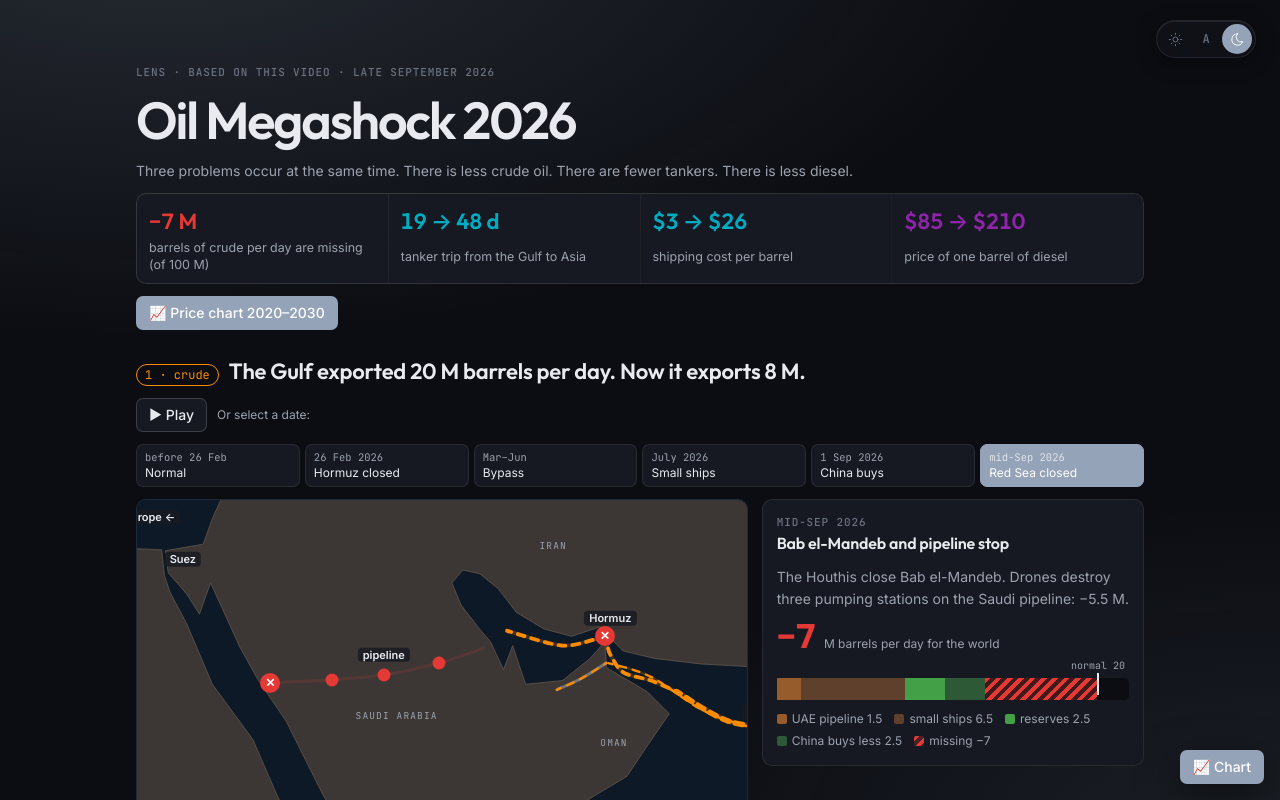
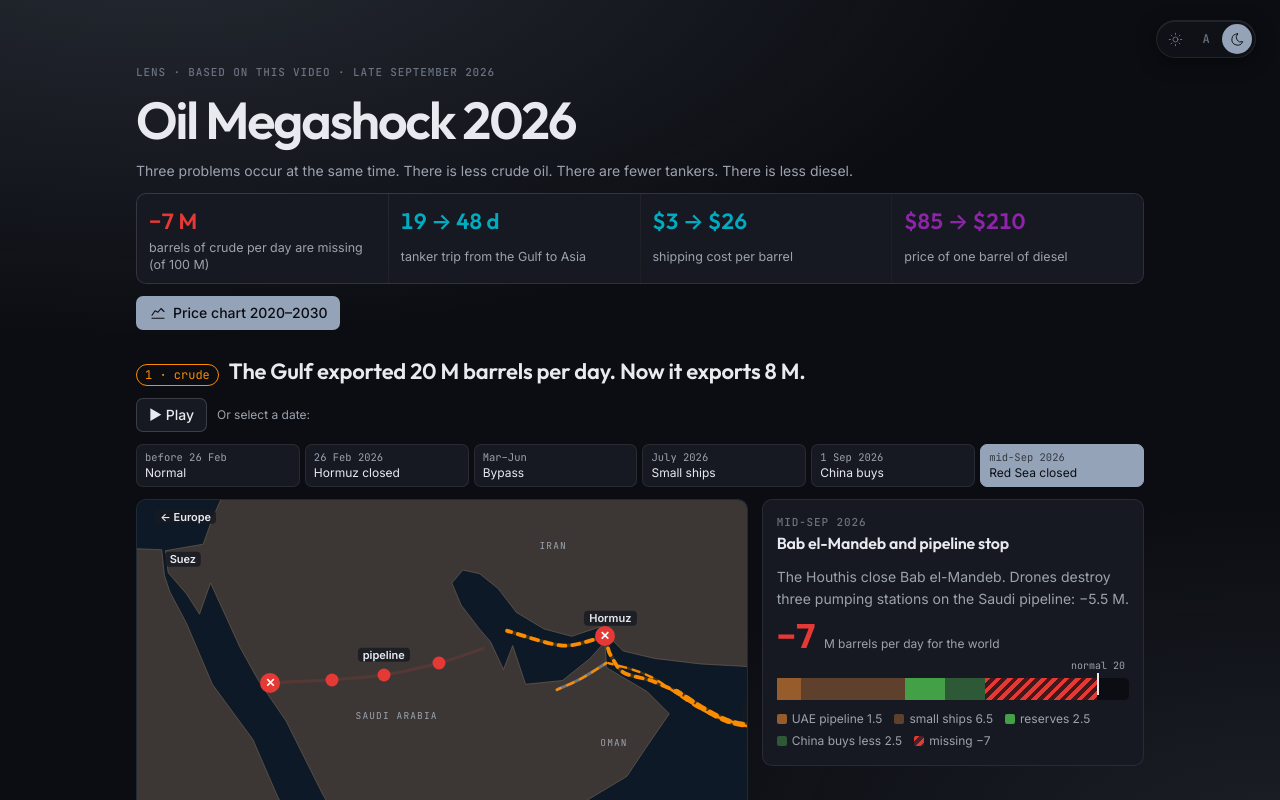
Before and after one commit to gramoflava/lens, a plain HTML site: page oilmegashock26.html in a window 1280 px wide. Both pictures are taken after a click on the button 1237 px from the left and 39 px from the top of the page. Shown: the top 800 px of the page. Drawn offline with Linux system fonts and the light colour scheme.

Commit message:
style: lens accent from gramof, Tabler chart icon, tidier labels and index

```diff
--- a/common.css
+++ b/common.css
@@ -1,11 +1,6 @@
 /* lens — shared by index.html and every page: accent + theme switch */
 
-/* Accent: silver (cool slate). Lightness matches the family: 500/600 in light, 400 in dark. To make it family-wide, move the three accent lines into the accent block of gramofdesign/gramof.css. */
-:root[data-accent='lens'] { --accent: #64748b; --accent-hover: #475569; }
-@media (prefers-color-scheme: dark) {
-  :root:not(.theme-light):not(.theme-dark)[data-accent='lens'] { --accent: #94a3b8; --accent-hover: #cbd5e1; }
-}
-html.theme-dark[data-accent='lens'] { --accent: #94a3b8; --accent-hover: #cbd5e1; }
+/* The silver `lens` accent lives in gramofdesign/gramof.css with the other product hues. */
 
 .theme-wrap {
   position: fixed;
--- a/gramofdesign/gramof.css
+++ b/gramofdesign/gramof.css
@@ -1,6 +1,6 @@
 /* ============================================================================
    gramof design — shared design language
-   One family, five products. Shared bones, per-project accent hue.
+   One family, six products. Shared bones, per-project accent hue.
 
    Bones derive from whois (cleanest light/dark story).
    Glass surfaces derive from novaos, calmed for everyday use.
@@ -152,6 +152,7 @@ html.theme-light {
   --text-secondary: #4b5563;
   --text-muted:     #9ca3af;
   --text-on-accent: #ffffff;
+  --text-on-color:  #ffffff;   /* labels on fixed palette / chart fills, both themes */
 
   --shadow-sm:    0 1px 3px rgba(0, 0, 0, 0.05), 0 1px 2px rgba(0, 0, 0, 0.03);
   --shadow-md:    0 4px 20px rgba(0, 0, 0, 0.06), 0 1px 2px rgba(0, 0, 0, 0.03);
@@ -192,7 +193,7 @@ html.theme-light {
     --text:           #e8eaf0;
     --text-secondary: #9ca3af;
     --text-muted:     #6b7280;
-    --text-on-accent: #ffffff;
+    --text-on-accent: #0b0d12;   /* dark accents are light: white fails AA */
 
     --shadow-sm:    0 1px 3px rgba(0, 0, 0, 0.35);
     --shadow-md:    0 4px 20px rgba(0, 0, 0, 0.42);
@@ -231,7 +232,7 @@ html.theme-dark {
   --text:           #e8eaf0;
   --text-secondary: #9ca3af;
   --text-muted:     #6b7280;
-  --text-on-accent: #ffffff;
+  --text-on-accent: #0b0d12;
 
   --shadow-sm:    0 1px 3px rgba(0, 0, 0, 0.35);
   --shadow-md:    0 4px 20px rgba(0, 0, 0, 0.42);
@@ -261,6 +262,7 @@ html.theme-dark {
 :root[data-accent='glassbox']    { --accent: #6d3ce0; --accent-hover: #5b2fc4; }
 :root[data-accent='hexports']    { --accent: #c2410c; --accent-hover: #9f3509; }
 :root[data-accent='novaos']      { --accent: #4f46e5; --accent-hover: #4338ca; }
+:root[data-accent='lens']        { --accent: #64748b; --accent-hover: #475569; }
 
 @media (prefers-color-scheme: dark) {
   :root:not(.theme-light):not(.theme-dark)                      { --accent: #3b82f6; --accent-hover: #60a5fa; }
@@ -269,6 +271,7 @@ html.theme-dark {
   :root:not(.theme-light):not(.theme-dark)[data-accent='glassbox']    { --accent: #a78bfa; --accent-hover: #c4b5fd; }
   :root:not(.theme-light):not(.theme-dark)[data-accent='hexports']    { --accent: #fb923c; --accent-hover: #fdba74; }
   :root:not(.theme-light):not(.theme-dark)[data-accent='novaos']      { --accent: #818cf8; --accent-hover: #a5b4fc; }
+  :root:not(.theme-light):not(.theme-dark)[data-accent='lens']        { --accent: #94a3b8; --accent-hover: #cbd5e1; }
 }
 
 html.theme-dark                      { --accent: #3b82f6; --accent-hover: #60a5fa; }
@@ -277,6 +280,7 @@ html.theme-dark[data-accent='grainofrain'] { --accent: #2dd4bf; --accent-hover:
 html.theme-dark[data-accent='glassbox']    { --accent: #a78bfa; --accent-hover: #c4b5fd; }
 html.theme-dark[data-accent='hexports']    { --accent: #fb923c; --accent-hover: #fdba74; }
 html.theme-dark[data-accent='novaos']      { --accent: #818cf8; --accent-hover: #a5b4fc; }
+html.theme-dark[data-accent='lens']        { --accent: #94a3b8; --accent-hover: #cbd5e1; }
 
 /* Derived accent washes — always in terms of the live --accent. */
 :root {
--- a/lens.css
+++ b/lens.css
@@ -77,7 +77,7 @@ body {
 
 .projects-grid {
   display: grid;
-  grid-template-columns: repeat(auto-fill, minmax(280px, 1fr));
+  grid-template-columns: minmax(0, 1fr);
   gap: var(--space-4);
 }
 
--- a/oilmegashock26.html
+++ b/oilmegashock26.html
@@ -119,7 +119,10 @@ details{font-size:13px;color:var(--muted)}
 details summary{cursor:pointer;font-family:var(--mono);font-size:12px}
 details ul{margin:8px 0 0;padding-left:18px;display:grid;gap:4px}
 footer{font-size:12px;color:var(--muted);border-top:1px solid var(--line);padding-top:12px;display:grid;gap:8px}
-.fab{position:fixed;right:16px;bottom:calc(16px + env(safe-area-inset-bottom,0px));z-index:5;box-shadow:var(--shadow-lg)}
+.fab{position:fixed;right:16px;bottom:calc(16px + env(safe-area-inset-bottom,0px));z-index:5;box-shadow:var(--shadow-lg);transition:opacity var(--dur-base,160ms),transform var(--dur-base,160ms)}
+.fab.is-hidden{opacity:0;transform:translateY(8px);pointer-events:none}
+@media (max-width:560px){.fab{width:44px;height:44px;padding:0;justify-content:center;border-radius:50%}.fab .fab-t{display:none}}
+.lbl.edge-l{transform:translate(0,-50%)}
 
 /* modal */
 dialog#chartDlg{position:fixed;inset:0;width:100vw;height:100dvh;max-width:none;max-height:none;margin:0;padding:0;border:0;border-radius:0;box-shadow:none;background:var(--surface);color:var(--ink);overflow:hidden}
@@ -183,7 +186,7 @@ input[type=range]{width:100%;accent-color:var(--ink)}
     <div class="kpi"><b class="t-ship">$3 → $26</b><span>shipping cost per barrel</span></div>
     <div class="kpi"><b class="t-refine">$85 → $210</b><span>price of one barrel of diesel</span></div>
   </div>
-  <div class="ctrl"><button class="btn btn--primary" type="button" data-open-chart>📈 Price chart 2020–2030</button></div>
+  <div class="ctrl"><button class="btn btn--primary" type="button" data-open-chart id="chartBtn"><svg class="icon" viewBox="0 0 24 24" aria-hidden="true"><path d="M4 19h16M4 15l4 -6l4 2l4 -5l4 4"/></svg>Price chart 2020–2030</button></div>
 </header>
 
 <section id="s1">
@@ -279,7 +282,7 @@ input[type=range]{width:100%;accent-color:var(--ink)}
 </footer>
 </div>
 
-<button class="btn btn--primary fab" type="button" data-open-chart>📈 Chart</button>
+<button class="btn btn--primary fab" type="button" data-open-chart aria-label="Price chart 2020–2030" title="Price chart 2020–2030"><svg class="icon" viewBox="0 0 24 24" aria-hidden="true"><path d="M4 19h16M4 15l4 -6l4 2l4 -5l4 4"/></svg><span class="fab-t">Chart</span></button>
 
 <dialog id="chartDlg" aria-labelledby="dlgTitle">
   <div class="dlg">
@@ -360,7 +363,7 @@ function mkFlow(k,pipe){const g=el('g',{},rsvg),d=smooth(RT[k]);flows[k]={pipe,b
 ['hEU','hAsia','hormuz','ewS','ewN','uaeSea','stsOut','stsIn'].forEach(k=>mkFlow(k,false));mkFlow('uaePipe',true);mkFlow('ewPipe',true);
 R(53.5,31.5,'Iran','lbl country');R(45,22.3,'Saudi Arabia','lbl country');R(47,15.6,'Yemen','lbl country');R(56.8,20.8,'Oman','lbl country');
 R(56.6,27.6,'Hormuz','lbl pt');R(41.9,11.6,'Bab el-Mandeb','lbl pt');R(33.4,30.8,'Suez','lbl pt');
-R(44.3,25.6,'pipeline','lbl pt minor');R(65,22.5,'→ Asia','lbl pt');R(31.6,33.1,'Europe ←','lbl pt');
+R(44.3,25.6,'pipeline','lbl pt minor');R(65,22.5,'→ Asia','lbl pt');R(31.9,33.1,'← Europe','lbl pt edge-l');
 const mH=R(56.3,26.6,'✕','mk off'),mB=R(43.35,12.5,'✕','mk off'),mY=R(38.15,24.05,'✕','mk off'),mS=[[47.3,25.15],[44.3,24.5],[41.5,24.25]].map(p=>R(p[0],p[1],'','mk small off'));
 const STAGES=[
  {d:'before 26 Feb',s:'Normal',t:'Normal operation',x:'20 M barrels per day go through Hormuz.',v:{hormuz:20,uae:0,ew:0,sts:0,spr:0,cn:0}},
@@ -401,7 +404,7 @@
 function route(ll,c,w){const d=smooth(ll);el('path',{d,class:'route',stroke:c,'stroke-width':w,opacity:.22},gsvg);const r=el('path',{d,class:'route',stroke:c,'stroke-width':w+.6},gsvg);const L=r.getTotalLength();r.style.strokeDasharray=L;return{r,L}}
 const RO=route(OLD,'var(--muted)',3.2),RN=route(NEW,'var(--ship)',3.6);
 const dO=el('circle',{r:7,fill:'var(--muted)',stroke:'var(--surface)','stroke-width':2},gsvg),dN=el('circle',{r:8,fill:'var(--ship)',stroke:'var(--surface)','stroke-width':2},gsvg);
-G(52,30.5,'Gulf','lbl pt');G(124.5,21.8,'Taiwan','lbl pt');G(19,-40,'Cape of Good Hope','lbl pt');G(32.5,35.5,'Suez','lbl pt minor');G(68,7,'old · 19 d','lbl pt minor');G(-14,40,'new · 48 d','lbl pt t-ship');G(20,12,'Africa','lbl country');G(95,40,'Asia','lbl country');
+G(52,30.5,'Gulf','lbl pt');G(124.5,21.8,'Taiwan','lbl pt');G(19,-40,'Cape of Good Hope','lbl pt');G(32.5,35.5,'Suez','lbl pt minor');G(68,7,'old · 19 d','lbl pt minor');G(-17,40,'new · 48 d','lbl pt t-ship edge-l');G(20,12,'Africa','lbl country');G(95,40,'Asia','lbl country');
 const cl=t=>Math.max(0,Math.min(1,t));
 function prog(T){const days=48*T,to=cl(days/19);RO.r.style.strokeDashoffset=RO.L*(1-to);RN.r.style.strokeDashoffset=RN.L*(1-T);
   const a=RO.r.getPointAtLength(RO.L*to),b=RN.r.getPointAtLength(RN.L*T);dO.setAttribute('cx',a.x);dO.setAttribute('cy',a.y);dN.setAttribute('cx',b.x);dN.setAttribute('cy',b.y);
@@ -489,6 +492,7 @@ resM.oninput=()=>{resLbl();cards();draw()};
 document.getElementById('allRes').onclick=()=>{ISSUES.forEach(i=>solved.add(i.id));upd()};
 document.getElementById('noneRes').onclick=()=>{solved.clear();upd()};
 const dlg=document.getElementById('chartDlg');
+{const f=document.querySelector('.fab'),t=document.getElementById('chartBtn');if(f&&t&&'IntersectionObserver'in window){f.classList.add('is-hidden');new IntersectionObserver(e=>f.classList.toggle('is-hidden',e[0].isIntersecting)).observe(t)}}
 document.querySelectorAll('[data-open-chart]').forEach(b=>b.onclick=()=>{dlg.showModal?dlg.showModal():dlg.setAttribute('open','');issues();resLbl();cards();requestAnimationFrame(draw)});
 document.getElementById('dlgClose').onclick=()=>dlg.close();
 dlg.addEventListener('click',e=>{if(e.target===dlg)dlg.close()});
```
Also changed, not shown: index.html (+2 -2 lines), 2 other files.
